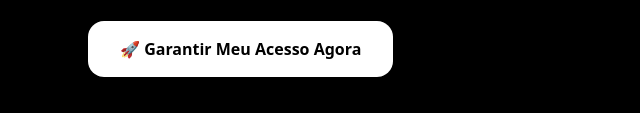
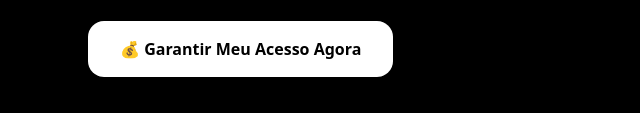
Before and after one commit to chefedigitalcloud/caixa-rapido-ia, a plain HTML site: page index.html in a window 1280 px wide. Shown: the part 687-800 px from the top of the page, 0-640 px from the left. Drawn offline with nearby package versions, Linux system fonts and the light colour scheme.

Commit message:
Update index.html

```diff
--- a/index.html
+++ b/index.html
@@ -32,7 +32,7 @@
         </div>
 
         <a href="https://t.me/+hBor03l6HcllMTVh" target="_blank" class="bg-white text-black px-8 py-4 rounded-2xl font-bold hover:bg-gray-200 transition inline-block">
-          🚀 Garantir Meu Acesso Agora
+          💰 Garantir Meu Acesso Agora
         </a>
       </div>
       <div class="block mt-8 md:mt-0">
```
